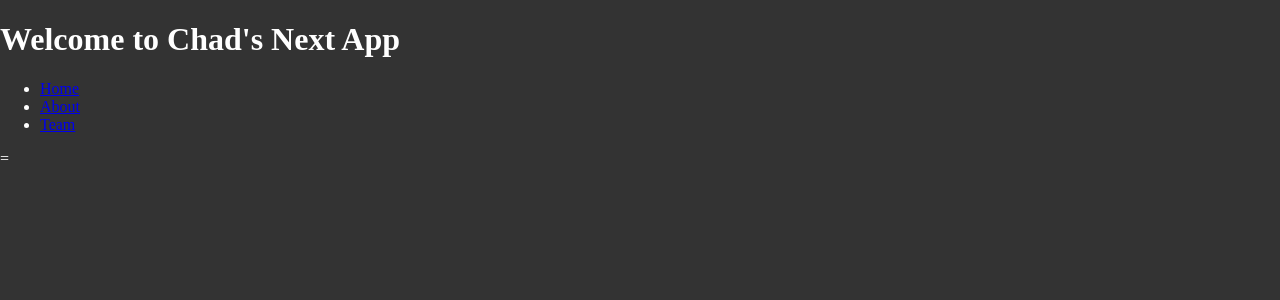
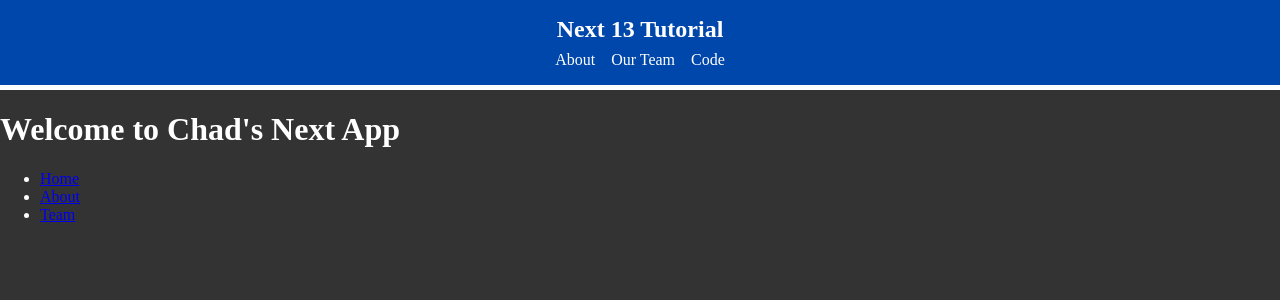
Before and after one commit to chadhindsight/next_13_course, a Next.js app: page / in a window 1280 px wide. Shown: the top 300 px of the page. Built offline with nearby package versions, Linux system fonts and the light colour scheme.

Commit message:
Include Header component in Layout

```diff
--- a/app/components/Header.jsx
+++ b/app/components/Header.jsx
@@ -5,7 +5,7 @@ const Header = () => {
     <header className='header'>
       <div className='container'>
         <div className='logo'>
-          <Link href='/'>Traversy Media</Link>
+          <Link href='/'>Next 13 Tutorial</Link>
         </div>
         <div className='links'>
           <Link href='/about'>About</Link>
--- a/app/layout.jsx
+++ b/app/layout.jsx
@@ -1,4 +1,5 @@
 import './globals.css'
+import Header from './components/Header'
 
 export const metadata = {
   title: 'Next 13 tutorial',
@@ -8,7 +9,10 @@ export const metadata = {
 export default function RootLayout({ children }) {
   return (
     <html lang="en">
-      <body>{children}</body>=
+      <body>
+        <Header />
+        {children}
+      </body>
     </html>
   )
 }
```
